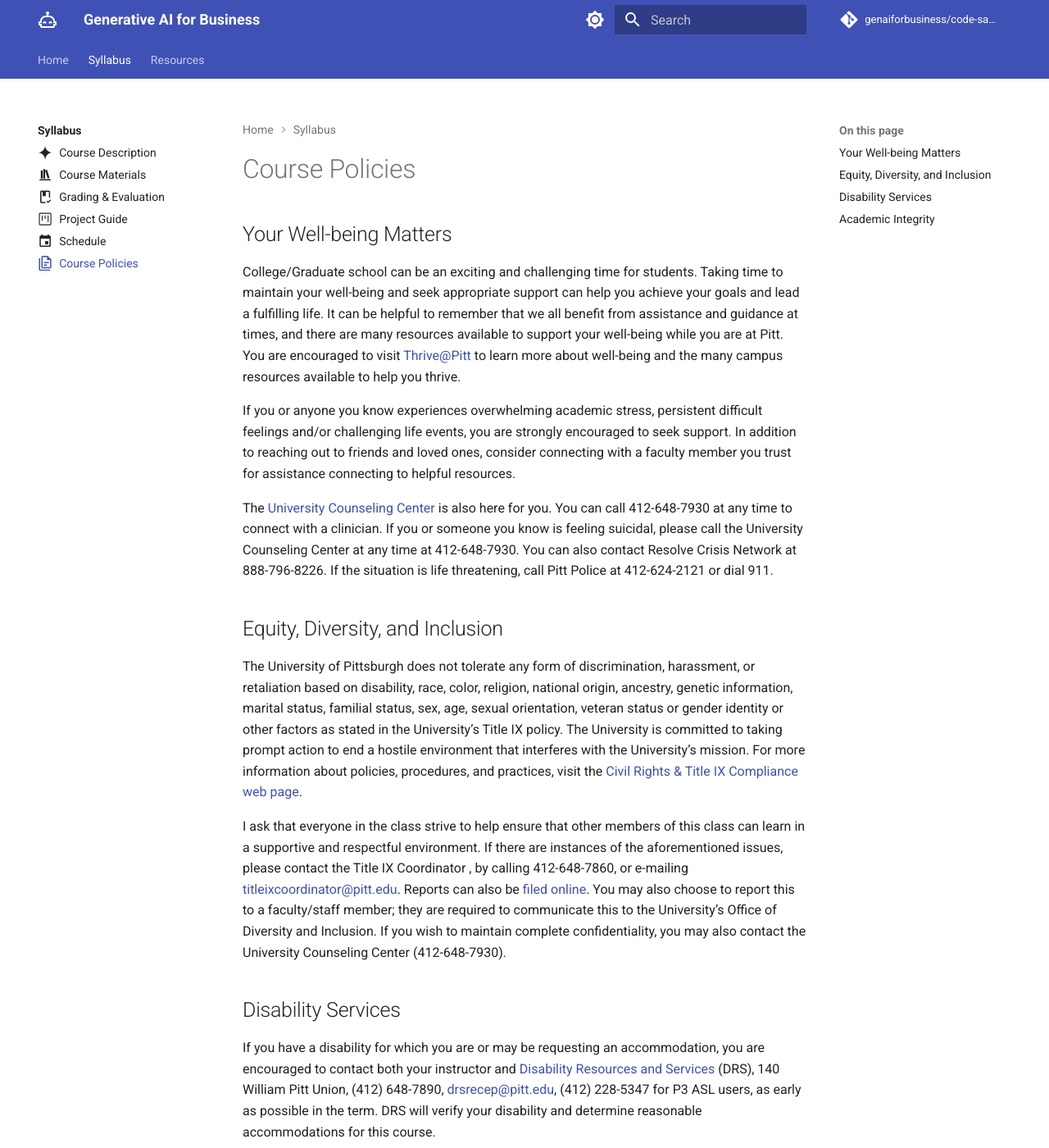
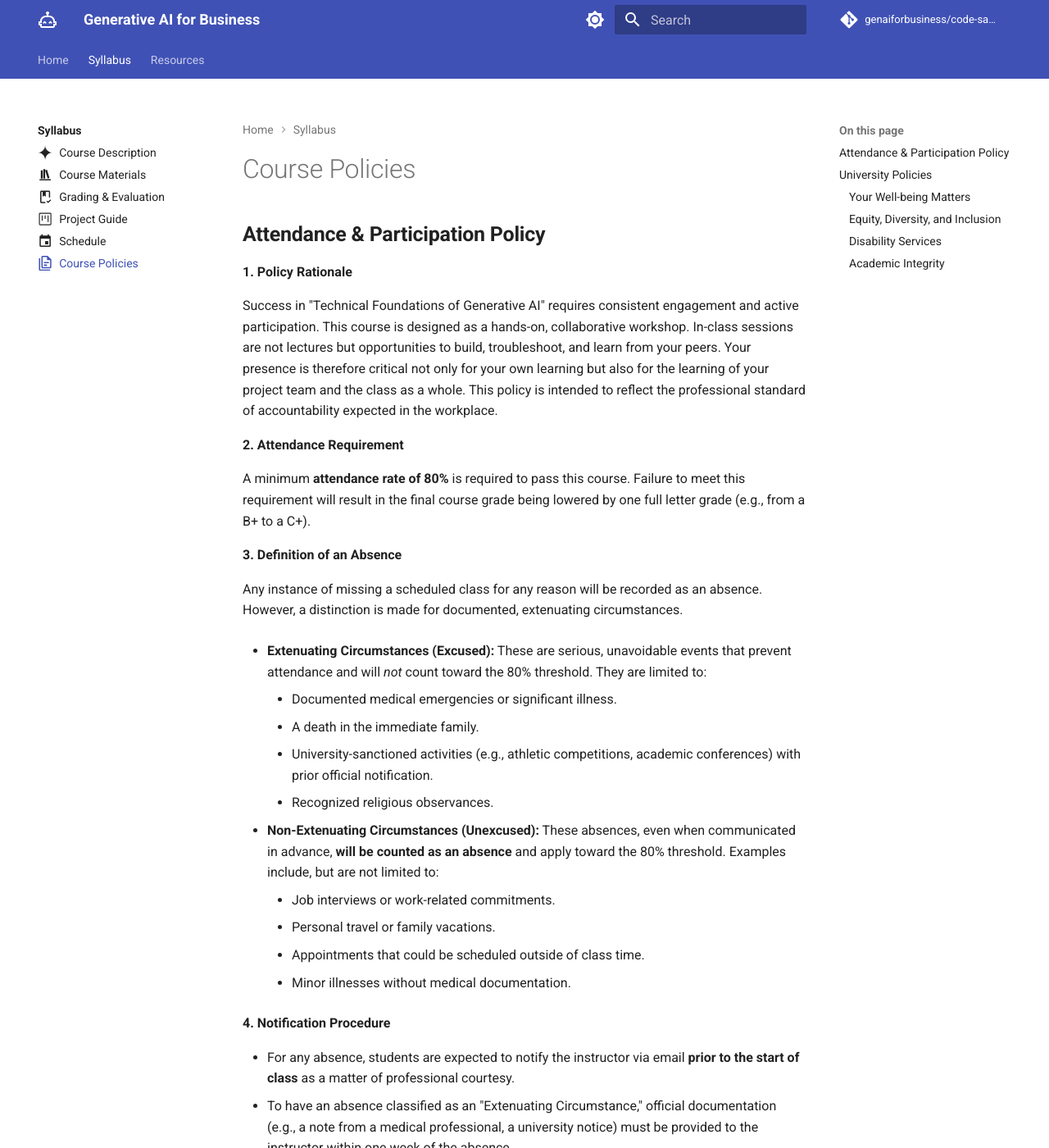
Before and after one commit to genaiforbusiness/genaiforbusiness.github.io, an MkDocs documentation site: the page built from docs/syllabus/course-policies.md, in a window 1280 px wide and 1400 px high. Shown: the whole window at 82% size. Built offline with MkDocs 1.6.1 and Material for MkDocs 9.7.7, drawn with Linux system fonts in a browser that asks for light colours; comment, search, counter and statistics services are not loaded; some of the changed text lies outside the part shown.

Commit message:
docs: add attendance policy and update course policies

```diff
--- a/docs/syllabus/course-policies.md
+++ b/docs/syllabus/course-policies.md
@@ -4,7 +4,44 @@ icon: material/file-document-multiple-outline
 
 # Course Policies
 
-## Your Well-being Matters
+## **Attendance & Participation Policy**
+
+**1. Policy Rationale**
+
+Success in "Technical Foundations of Generative AI" requires consistent engagement and active participation. This course is designed as a hands-on, collaborative workshop. In-class sessions are not lectures but opportunities to build, troubleshoot, and learn from your peers. Your presence is therefore critical not only for your own learning but also for the learning of your project team and the class as a whole. This policy is intended to reflect the professional standard of accountability expected in the workplace.
+
+**2. Attendance Requirement**
+
+A minimum **attendance rate of 80%** is required to pass this course. Failure to meet this requirement will result in the final course grade being lowered by one full letter grade (e.g., from a B+ to a C+).
+
+**3. Definition of an Absence**
+
+Any instance of missing a scheduled class for any reason will be recorded as an absence. However, a distinction is made for documented, extenuating circumstances.
+
+*   **Extenuating Circumstances (Excused):** These are serious, unavoidable events that prevent attendance and will *not* count toward the 80% threshold. They are limited to:
+    *   Documented medical emergencies or significant illness.
+    *   A death in the immediate family.
+    *   University-sanctioned activities (e.g., athletic competitions, academic conferences) with prior official notification.
+    *   Recognized religious observances.
+
+*   **Non-Extenuating Circumstances (Unexcused):** These absences, even when communicated in advance, **will be counted as an absence** and apply toward the 80% threshold. Examples include, but are not limited to:
+    *   Job interviews or work-related commitments.
+    *   Personal travel or family vacations.
+    *   Appointments that could be scheduled outside of class time.
+    *   Minor illnesses without medical documentation.
+
+**4. Notification Procedure**
+
+*   For any absence, students are expected to notify the instructor via email **prior to the start of class** as a matter of professional courtesy.
+*   To have an absence classified as an "Extenuating Circumstance," official documentation (e.g., a note from a medical professional, a university notice) must be provided to the instructor within one week of the absence.
+
+**5. Tardiness**
+
+Arriving more than 10 minutes late or leaving more than 10 minutes before the class concludes is disruptive to the learning environment. Every **three instances** of tardiness or early departure will be recorded as **one unexcused absence**.
+
+
+## University Policies
+### Your Well-being Matters
 College/Graduate school can be an exciting and challenging time for students. Taking time to maintain your well-being
 and seek appropriate support can help you achieve your goals and lead a fulfilling life. It can be helpful to remember
 that we all benefit from assistance and guidance at times, and there are many resources available to support your
@@ -20,7 +57,7 @@ at any time to connect with a clinician. If you or someone you know is feeling s
 Counseling Center at any time at 412-648-7930. You can also contact Resolve Crisis Network at 888-796-8226.
 If the situation is life threatening, call Pitt Police at 412-624-2121 or dial 911.
 
-## Equity, Diversity, and Inclusion
+### Equity, Diversity, and Inclusion
 The University of Pittsburgh does not tolerate any form of discrimination, harassment, or retaliation based on
 disability, race, color, religion, national origin, ancestry, genetic information, marital status, familial status,
 sex, age, sexual orientation, veteran status or gender identity or other factors as stated in the University’s Title IX
@@ -36,14 +73,14 @@ report this to a faculty/staff member; they are required to communicate this to
 and Inclusion. If you wish to maintain complete confidentiality, you may also contact the University Counseling Center
 (412-648-7930).
 
-## Disability Services
+### Disability Services
 If you have a disability for which you are or may be requesting an accommodation, you are encouraged to contact both
 your instructor and [Disability Resources and Services](https://www.studentaffairs.pitt.edu/drs/) (DRS),
 140 William Pitt Union, (412) 648-7890, [drsrecep@pitt.edu](mailto:drsrecep@pitt.edu),
 (412) 228-5347 for P3 ASL users, as early as possible in the term. DRS will verify your disability and determine
 reasonable accommodations for this course.
 
-## Academic Integrity
+### Academic Integrity
 Students in this course will be expected to comply with the
 [University of Pittsburgh’s Policy on Academic Integrity](https://www.provost.pitt.edu/info/ai1.html).
 Any student suspected of violating this obligation for any reason during the semester will be required to participate
```
Also changed, not shown: .drafts/attendance-policy_v1.md (added, +34 -0 lines).
